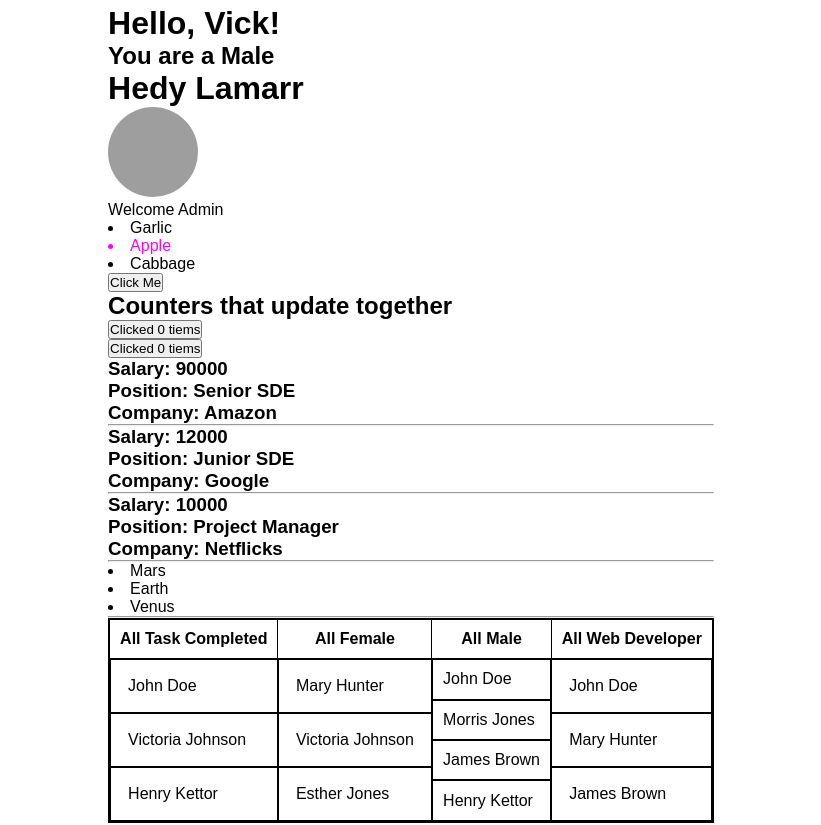
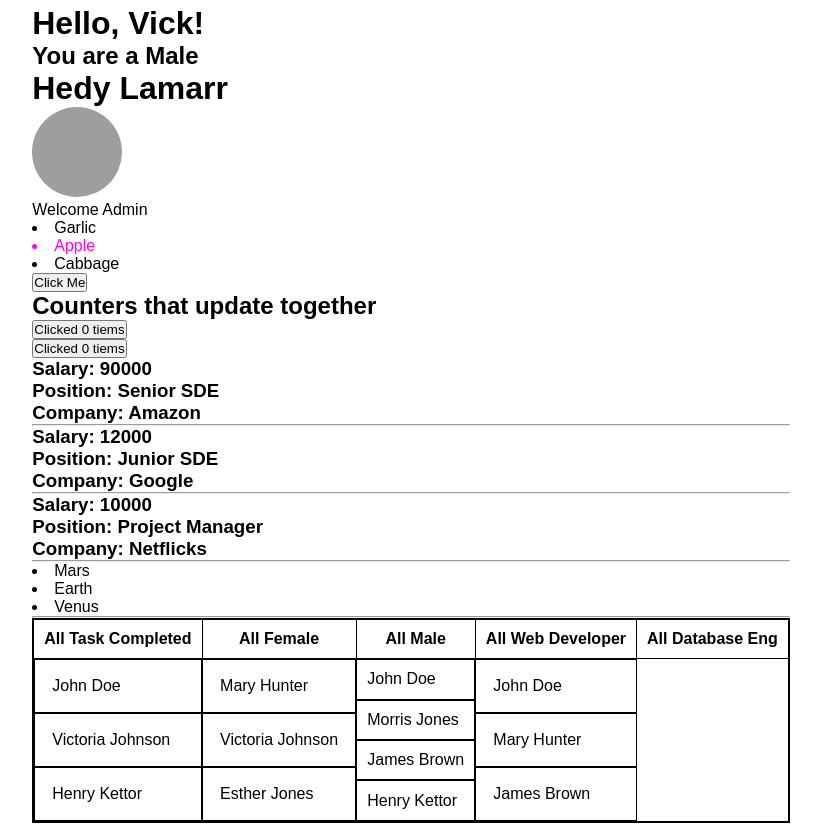
Before and after one commit to nimely111/React-Coding-snippet, a React (Vite) app: page / in a window 1280 px wide. Shown: the top 825 px of the page, without its empty margins (229-1050 px from the left). Built offline with nearby package versions, Linux system fonts and the light colour scheme; grey boxes are pictures that could not be loaded.

Commit message:
add database engineer in the table heading and applied the same stylings as the other headings

```diff
--- a/src/Employees.jsx
+++ b/src/Employees.jsx
@@ -39,6 +39,11 @@ function Emplooyes() {
               border: '1px solid black',
               padding: '10px'
               }}>All Web Developer</th>
+            <th
+            style={{
+              border: '1px solid black',
+              padding: '10px'
+              }}>All Database Eng</th>
           </tr>
         </thead>
         <tbody>
```
